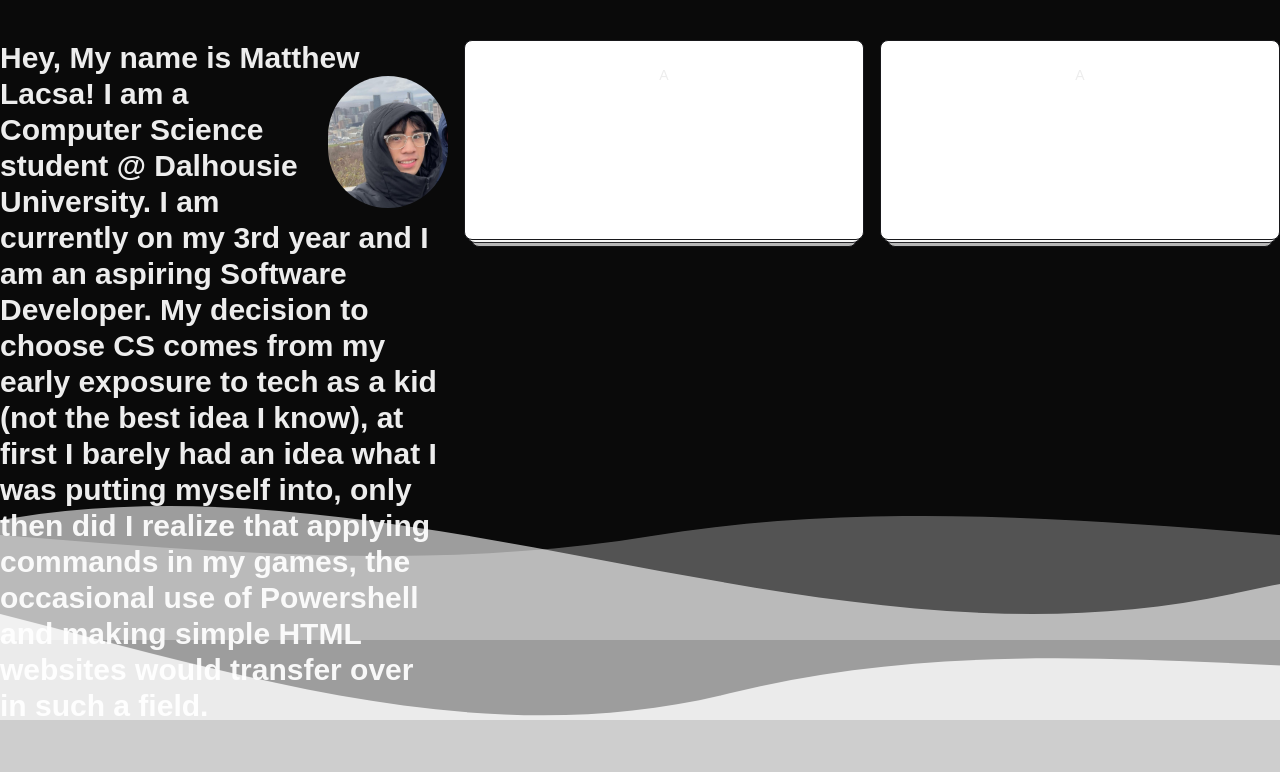
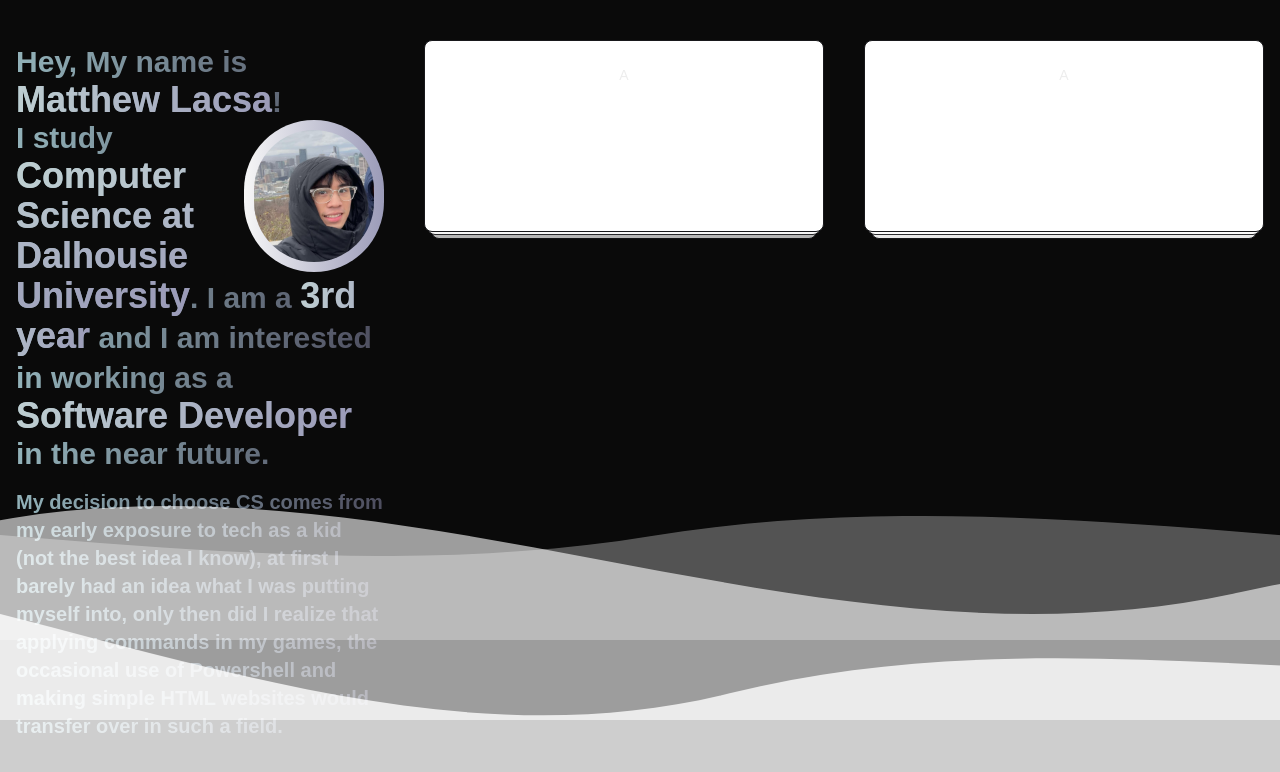
Before and after one commit to MatthewLacsa/portfolio, a Next.js app in the folder portfolio-mattlcs/: page /aboutme in a window 1280 px wide. Shown: the top 772 px of the page. Built offline with nearby package versions, Linux system fonts and the light colour scheme.

Commit message:
some changes to about me page

```diff
--- a/portfolio-mattlcs/src/app/aboutme/page.tsx
+++ b/portfolio-mattlcs/src/app/aboutme/page.tsx
@@ -2,11 +2,12 @@
 import { useState } from 'react';
 import * as motion from "motion/react-client"
 import Image from "next/image";
+import Link from 'next/link';
 const AboutMe: React.FC = () => {
     const [expandedStack, setExpandedStack] = useState<number | null>(null);
 
     return (
-        <div className="relative h-screen w-screen flex justify-center gap-4">
+        <div className="relative min-h-screen w-screen flex flex-col lg:flex-row items-center lg:items-start justify-center gap-10 px-4">
                 <motion.div
                     initial={{ opacity: 0, scale: 0.5 }}
                     animate={{ opacity: 1, scale: 1 }}
@@ -15,17 +16,31 @@
                         delay: 0.5,
                         ease: [0, 0.71, 0.2, 1.01],
                     }}
-                    className="flex flex-row gap-4 mt-10 w-150">
-                    <p className="text-3xl font-bold">Hey, My name is <span>Matthew Lacsa</span>! <Image src="/me.jpeg" alt="Profile" width="120" height="120"
-                    className="rounded-full object-cover float-right"/>
-                       I am a Computer Science student @ <span>Dalhousie University</span>.
-                       I am currently on my 3rd year and I am an aspiring <span>Software Developer</span>.
+                    className="flex flex-col gap-4 mt-10 lg:w-1/2 w-full">
+                    <div className="text-3xl font-bold text-transparent bg-clip-text bg-gradient-to-r from-[#92b2b9] to-[#4d4d5e]">Hey, My name is
+                    <span className="text-4xl text-transparent bg-clip-text bg-gradient-to-r from-[#beced1] to-[#9b9bb8]"> Matthew Lacsa</span>! <br/>
+                    <div className="inline-block rounded-full p-[10px] bg-gradient-to-r from-[#f7f7f7] to-[#9b9bb8] float-right hover:scale-110">
+                        <Link href="/">
+                            <Image
+                                src="/me.jpeg"
+                                alt="Profile"
+                                width={120}
+                                height={120}
+                                className="rounded-full object-cover block "
+                            />
+                        </Link>
+                    </div>
+
+                       I study <span className="text-4xl text-transparent bg-clip-text bg-gradient-to-r from-[#beced1] to-[#9b9bb8]">Computer Science at Dalhousie University</span>.
+                       I am a <span className="text-4xl text-transparent bg-clip-text bg-gradient-to-r from-[#beced1] to-[#9b9bb8]">3rd year</span> and I am interested in working as a
+                       <span className="text-4xl text-transparent bg-clip-text bg-gradient-to-r from-[#beced1] to-[#9b9bb8]"> Software Developer</span> in the near future.
+                    </div>
+                    <div className="text-xl font-bold text-transparent bg-clip-text bg-gradient-to-r from-[#92b2b9] to-[#4d4d5e]">
                        My decision to choose CS comes from my early exposure to tech as a kid (not the best idea I know),
                        at first I barely had an idea what I was putting myself into, only then did I realize
                        that applying commands in my games, the occasional use of Powershell
                        and making simple HTML websites would transfer over in such a field.
-                    </p>
-
+                    </div>
                 </motion.div>
 
 
@@ -41,13 +56,13 @@
                     onClick={() => setExpandedStack(expandedStack === 0 ? null : 0)}
                 >
                     <div className={`transition-all duration-500 ${expandedStack === 0 ? 'relative space-y-2 size-50' : 'stack size-50'} hover:scale-110 w-100`}>
-                        <div className="border-base-content card bg-base-100 border text-center h-50">
+                        <div className="border-base-content card bg-base-100 border text-center h-48 ">
                             <div className="card-body">A</div>
                         </div>
-                        <div className="border-base-content card bg-base-100 border text-center h-50">
+                        <div className="border-base-content card bg-base-100 border text-center h-48">
                             <div className="card-body">B</div>
                         </div>
-                        <div className="border-base-content card bg-base-100 border text-center h-50">
+                        <div className="border-base-content card bg-base-100 border text-center h-48">
                             <div className="card-body">C</div>
                         </div>
                     </div>
@@ -64,14 +79,17 @@
                     className={`relative h-28 mt-10 z-5` }
                     onClick={() => setExpandedStack(expandedStack === 1 ? null : 1)}
                 >
-                    <div className={`transition-all duration-500 ${expandedStack === 1 ? 'relative space-y-2 size-50' : 'stack size-50'} hover:scale-110 w-100`}>
-                        <div className="border-base-content card bg-base-100 border text-center h-50">
+                    <div className={`transition-all duration-500 ${expandedStack === 1 ? 'relative space-y-2 size-50 ' : 'stack size-50 hover:scale-110'} w-100 `}>
+                        <div className="border-base-content card bg-base-100 border text-center h-48">
                             <div className="card-body">A</div>
                         </div>
-                        <div className="border-base-content card bg-base-100 border text-center h-50">
+                        <div className="border-base-content card bg-base-100 border text-center h-48">
                             <div className="card-body">B</div>
                         </div>
-                        <div className="border-base-content card bg-base-100 border text-center h-50">
+                        <div className="border-base-content card bg-base-100 border text-center h-48">
+                            <div className="card-body">C</div>
+                        </div>
+                         <div className="border-base-content card bg-base-100 border text-center h-48">
                             <div className="card-body">C</div>
                         </div>
                     </div>
--- a/portfolio-mattlcs/src/app/page.tsx
+++ b/portfolio-mattlcs/src/app/page.tsx
@@ -1,6 +1,7 @@
 "use client"
 import * as motion from "motion/react-client"
 import IconButton from "./components/IconButton";
+import Link from "next/link";
 export default function Home() {
   return (
 
@@ -18,12 +19,12 @@
     >
      <div className="flex gap-6 text-2xl">
 
-                <a
+                <Link
                 className="bg-clip-text  bg-gradient-to-r hover:from-[#ecfcff] hover:to-[#d9d9f3] underline decoration-white underline-offset-4 hover:scale-110"
-                href="/aboutme">About Me</a>
-                <a
+                href="/aboutme">About Me</Link>
+                <Link
                 className="bg-clip-text  bg-gradient-to-r hover:from-[#ecfcff] hover:to-[#d9d9f3] underline decoration-white underline-offset-4 hover:scale-110"
-                href="/projects">Projects</a>
+                href="/projects">Projects</Link>
 
       </div>
     </motion.h1>
```
